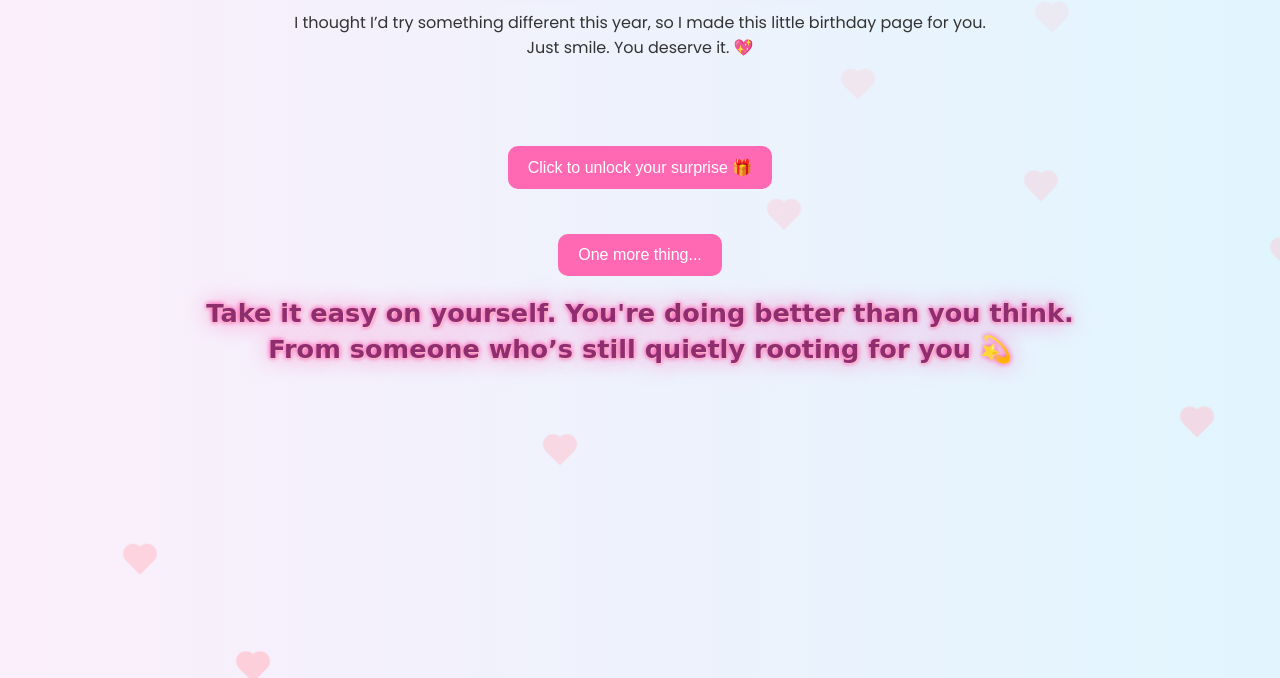
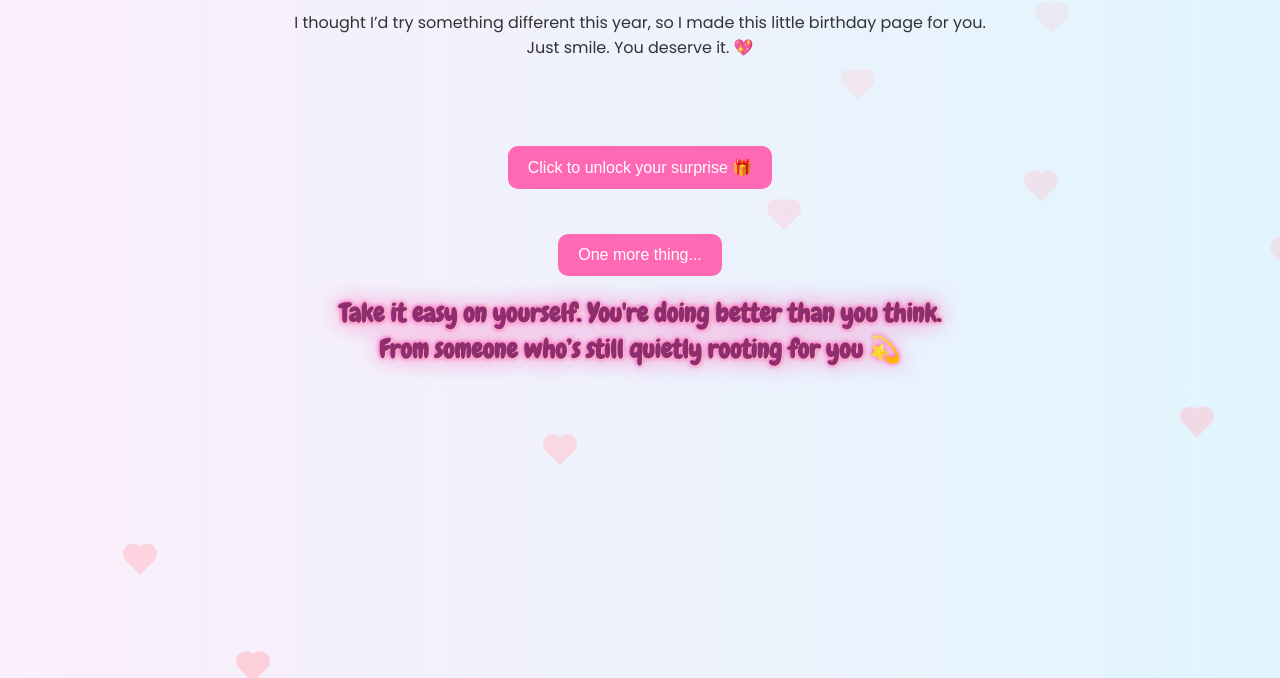
Before and after one commit to Amgbo/joydaisy-s_birthday, a plain HTML site: page index.html in a window 1280 px wide. Both pictures are taken after a click on the button "One more thing...". Shown: the part 122-800 px from the top of the page. Drawn offline with Linux system fonts and the light colour scheme.

Commit message:
Update index.html

```diff
--- a/index.html
+++ b/index.html
@@ -6,7 +6,7 @@
   <title>Happy Birthday, Daisy 🎉</title>
 
   <!-- Fonts -->
-  <link href="https://fonts.googleapis.com/css2?family=Lobster&family=Sacramento&family=Poppins&display=swap" rel="stylesheet">
+<link href="https://fonts.googleapis.com/css2?family=Chewy&family=Lobster&family=Sacramento&family=Poppins&display=swap" rel="stylesheet">
 
   <style>
     body {
@@ -52,7 +52,7 @@
     .message {
       display: none;
       font-size: 1.6em;
-      font-family: 'Dancing Script', cursive;
+      font-family: 'chewy', cursive;
       font-weight: bold;
       line-height: 1.4em;
       margin-top: 20px;
```
